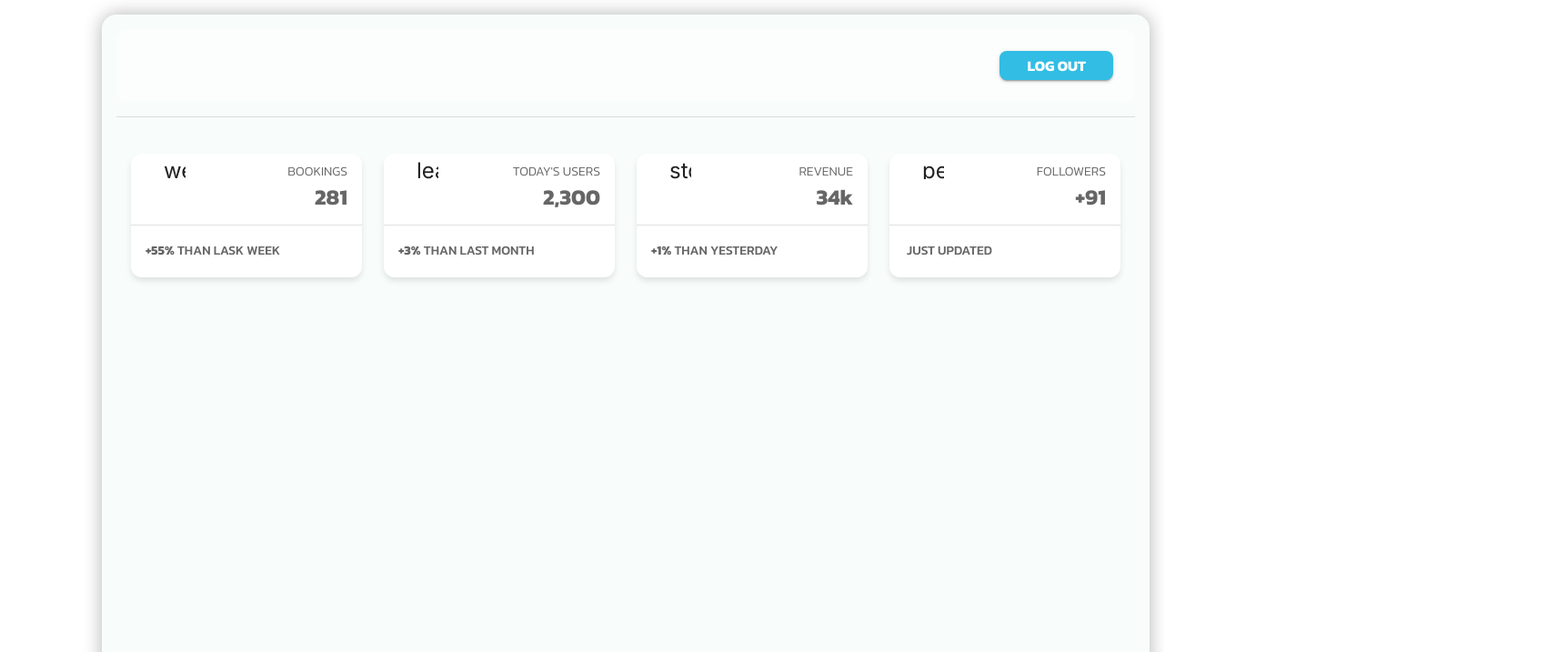
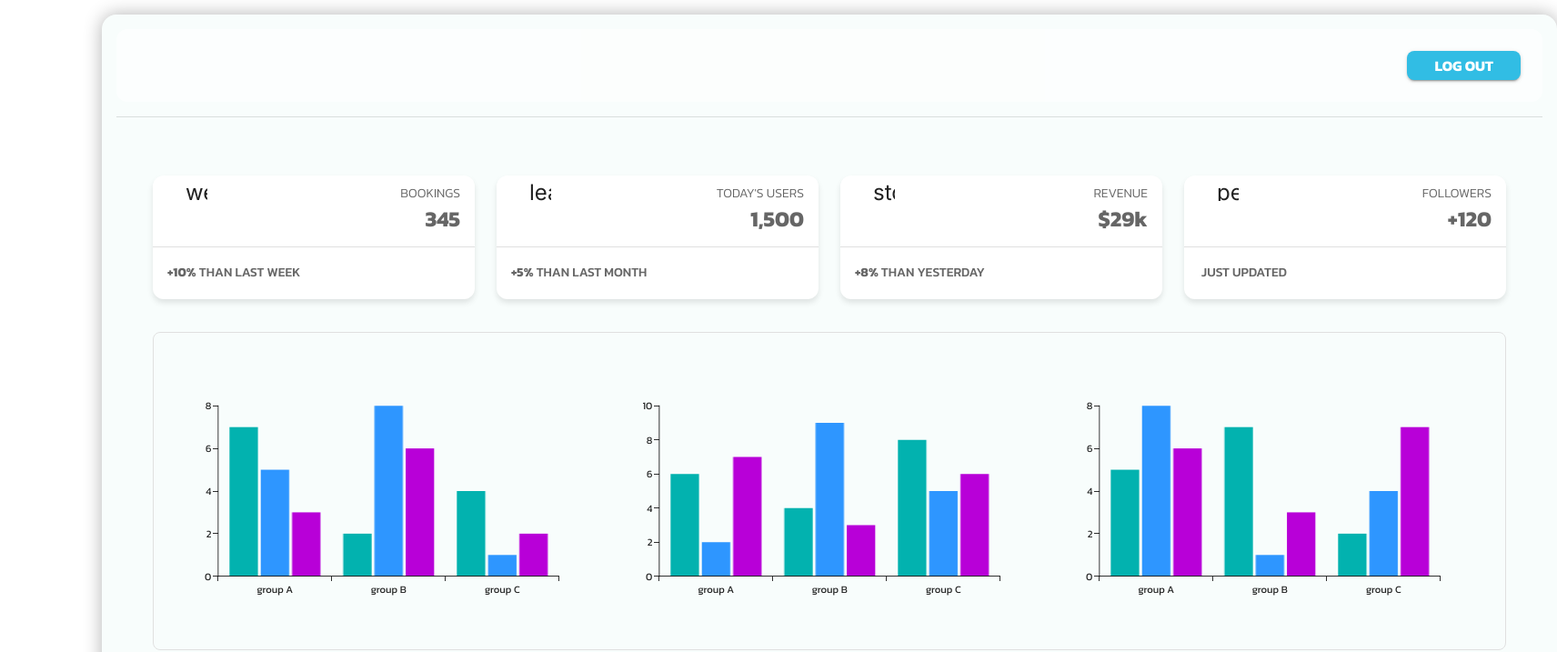
Before and after one commit to kawzaiphophu/landing-page-admin, a Next.js app: page / in a window 1280 px wide. Shown: the top 717 px of the page at 91% size, 1712 px wide, since content can reach past the window. Built offline with nearby package versions, Linux system fonts and the light colour scheme.

Commit message:
first commit

```diff
--- a/package.json
+++ b/package.json
@@ -16,6 +16,7 @@
     "@emotion/styled": "^11.13.0",
     "@mui/icons-material": "^5.16.7",
     "@mui/material": "^5.16.7",
+    "@mui/x-charts": "^7.15.0",
     "@mui/x-date-pickers": "^7.14.0",
     "ckeditor5": "^43.0.0",
     "ckeditor5-premium-features": "^43.0.0",
@@ -32,7 +33,8 @@
     "react-quill": "github:lassespilling/react-quill-2024#package",
     "react-quill-2": "^2.0.2",
     "react-quill-new": "^3.3.0",
-    "react-quill-v2.0": "^2.0.0"
+    "react-quill-v2.0": "^2.0.0",
+    "recharts": "^2.12.7"
   },
   "devDependencies": {
     "@types/node": "^20",
--- a/src/app/about/page.tsx
+++ b/src/app/about/page.tsx
@@ -13,9 +13,7 @@ import React, { useState } from "react";
 
 //?================================================================================
 import CustomImageUpload from "@/components/CustomImageUpload/CustomImageUpload";
-import CustomSwitch from "@/components/Switch/Switch";
 import { useSnackbar } from "@/components/Alert/CustomAlert";
-import CustomTextEditor from "@/components/Editor/CustomTextEditor";
 import CustomTextfield from "@/components/Textfield/CustomTextfield";
 import CustomButton from "@/components/Button/CustomButton";
 
@@ -37,7 +35,7 @@ export default function About({}: Props) {
 
   const handleClick = () => {
     CustomAlert({
-      color: "success", // Change to 'error', 'info', 'warning' as needed
+      color: "error", // Change to 'error', 'info', 'warning' as needed
       title: "Operation Successful",
       text: "Your operation was completed successfully.",
     });
@@ -99,7 +97,7 @@ export default function About({}: Props) {
         justifyContent={"center"}
         alignSelf="flex-end"
       >
-        <CustomButton text="Cancel" style="outlined" />
+        <CustomButton text="Cancel" style="outlined" onClick={handleClick} />
         <CustomButton text="Submit" style="contained" />
       </Box>
     </Box>
--- a/src/app/page.tsx
+++ b/src/app/page.tsx
@@ -1,19 +1,37 @@
+"use client";
+import React from "react";
+import { Box, Grid } from "@mui/material";
 import ComplexStatisticsCard from "@/components/StatisticsCards/ComplexStatisticsCard";
-import { Box, Grid } from "@mui/material";
+import { LineChart } from "@mui/x-charts/LineChart";
+import { BarChart } from "@mui/x-charts";
+
+const generateRandomData = () => {
+  const categories = ["Group A", "Group B", "Group C"];
+  return categories.map((category) => ({
+    category,
+    value: Math.floor(Math.random() * 10) + 1,
+  }));
+};
+
+// Generate random data for each chart
+const data1 = generateRandomData();
+const data2 = generateRandomData();
+const data3 = generateRandomData();
+
 export default function App() {
   return (
-    <Box width={"100%"}>
+    <Box width="100%" p={3}>
       <Grid container spacing={3}>
         <Grid item xs={12} md={6} lg={3}>
           <Box mb={1.5}>
             <ComplexStatisticsCard
               icon="weekend"
               title="Bookings"
-              count={281}
+              count={345}
               percentage={{
                 color: "success",
-                amount: "+55%",
-                label: "than lask week",
+                amount: "+10%",
+                label: "than last week",
               }}
             />
           </Box>
@@ -23,10 +41,10 @@ export default function App() {
             <ComplexStatisticsCard
               icon="leaderboard"
               title="Today's Users"
-              count="2,300"
+              count="1,500"
               percentage={{
                 color: "success",
-                amount: "+3%",
+                amount: "+5%",
                 label: "than last month",
               }}
             />
@@ -38,10 +56,10 @@ export default function App() {
               color="success"
               icon="store"
               title="Revenue"
-              count="34k"
+              count="$29k"
               percentage={{
                 color: "success",
-                amount: "+1%",
+                amount: "+8%",
                 label: "than yesterday",
               }}
             />
@@ -53,7 +71,7 @@ export default function App() {
               color="primary"
               icon="person_add"
               title="Followers"
-              count="+91"
+              count="+120"
               percentage={{
                 color: "success",
                 amount: "",
@@ -62,6 +80,54 @@ export default function App() {
             />
           </Box>
         </Grid>
+
+        {/* Graph Section */}
+        <Grid item xs={12}>
+          <Box
+            display={"flex"}
+            gap={2}
+            p={3}
+            border="1px solid #e0e0e0"
+            borderRadius="8px"
+          >
+            <BarChart
+              xAxis={[
+                { scaleType: "band", data: ["group A", "group B", "group C"] },
+              ]}
+              series={[
+                { data: [7, 2, 4] },
+                { data: [5, 8, 1] },
+                { data: [3, 6, 2] },
+              ]}
+              width={500}
+              height={300}
+            />
+            <BarChart
+              xAxis={[
+                { scaleType: "band", data: ["group A", "group B", "group C"] },
+              ]}
+              series={[
+                { data: [6, 4, 8] },
+                { data: [2, 9, 5] },
+                { data: [7, 3, 6] },
+              ]}
+              width={500}
+              height={300}
+            />
+            <BarChart
+              xAxis={[
+                { scaleType: "band", data: ["group A", "group B", "group C"] },
+              ]}
+              series={[
+                { data: [5, 7, 2] },
+                { data: [8, 1, 4] },
+                { data: [6, 3, 7] },
+              ]}
+              width={500}
+              height={300}
+            />
+          </Box>
+        </Grid>
       </Grid>
     </Box>
   );
--- a/src/components/Alert/CustomAlert.tsx
+++ b/src/components/Alert/CustomAlert.tsx
@@ -50,7 +50,7 @@ export const SnackbarProvider: React.FC<{ children: React.ReactNode }> = ({
       {children}
       <Snackbar
         open={open}
-        autoHideDuration={5000}
+        autoHideDuration={4000}
         onClose={handleClose}
         TransitionComponent={Fade}
         action={
--- a/src/components/Editor/CustomTextEditor.tsx
+++ b/src/components/Editor/CustomTextEditor.tsx
@@ -104,9 +104,10 @@ const Editor: React.FC<CustomQuillEditorProps> = ({
           border: `solid 1px ${
             theme.palette.mode === "dark" ? "#626060" : "#DEDEDE"
           }`,
-          background: theme.palette.mode === "dark" ? "#242424" : "#FFFFFF",
+          borderTop: "1px solid #DEDEDE",
+          background: "#FFFFFF",
           "&:focus-within": {
-            border: `2px solid ${theme.palette.primary.main}`,
+            borderColor: `${theme.palette.primary.main}`,
           },
           "& .ql-blank::before": {
             color: theme.palette.mode === "dark" ? "#585656" : "#DEDEDE",
```
Also changed, not shown: 1 other file (tests, documents, lock files or other folders).
